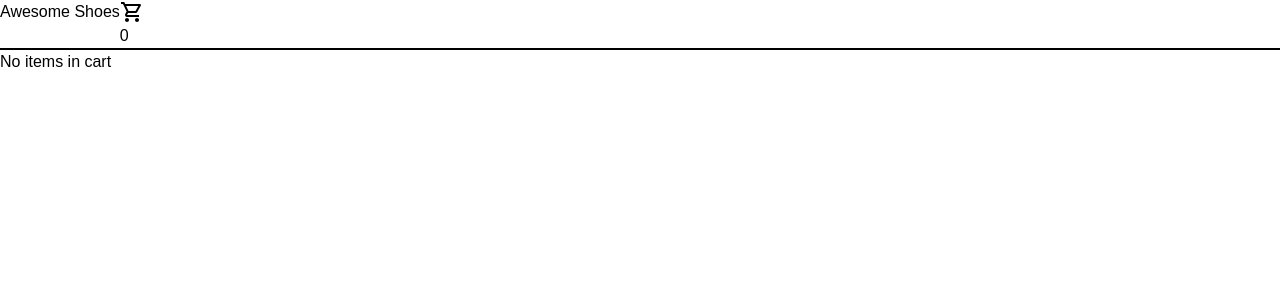
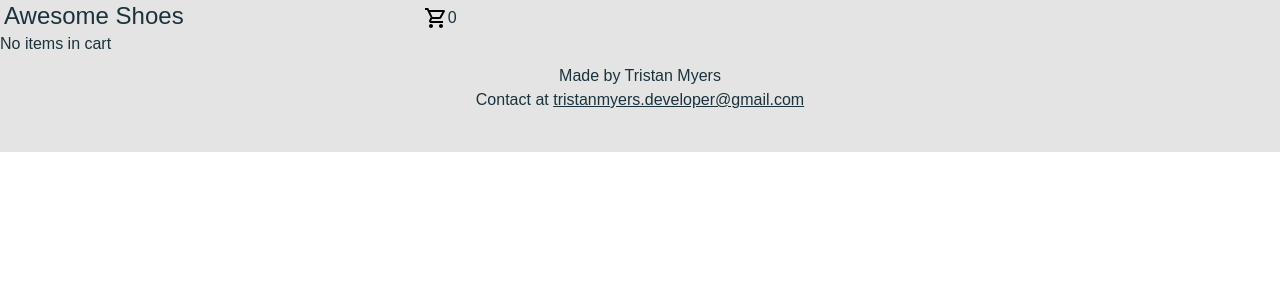
Before and after one commit to tristanmyers/ecommerce_site, a React (Create React App) app: page /shoppingcart in a window 1280 px wide. Shown: the top 300 px of the page. Built offline with nearby package versions, Linux system fonts and the light colour scheme.

Commit message:
deleted unused methods and constructor, added tailwind styling

```diff
--- a/src/App.js
+++ b/src/App.js
@@ -10,27 +10,6 @@ export const cartStorage = window.sessionStorage;
 
 // starting resolution is 360 width
 export default class App extends React.Component {
-  // none of the state and constructor stuff is needed right now
-  constructor(props) {
-    super(props);
-    this.addItemToCart = this.addItemToCart.bind(this);
-    this.state = {
-      itemsInCart: [],
-      cartItemCounter: 0
-    };
-  }
-  addItemToCart(name, price) {
-    this.setState({
-      itemsInCart: [
-        ...this.state.itemsInCart,
-        {itemName: name, itemPrice: price}
-      ]
-    });
-    this.setState({
-      cartItemCounter: this.state.itemsInCart.length + 1
-    });
-    cartStorage.setItem("itemsInCart", JSON.stringify({"name": name, "price": price}));
-  }
   renderCard() {
     return products.map((product, index) => {
       return (
@@ -47,9 +26,9 @@ export default class App extends React.Component {
   }
   render() {
     return (
-      <div className="app">
+      <div className="app flex flex-col bg-main-background text-main-font font-light">
         <Header />
-        <section className="main-card-container">
+        <section className="main-card-container flex flex-col space-y-0.5">
           {this.renderCard()}
         </section>
         <Footer />
--- a/src/components/Footer.js
+++ b/src/components/Footer.js
@@ -2,9 +2,9 @@ import React from "react";
 
 export default function Footer() {
 	return(
-		<div className="footer">
+		<div className="footer h-20 flex flex-col items-center m-2">
 			<p>Made by Tristan Myers</p>
-			<p>Contact at tristanmyers.developer@gmail.com</p>
+			<p>Contact at <a href="mailto:tristanmyers.developer@gmail.com" className="underline">tristanmyers.developer@gmail.com</a></p>
 		</div>
 	);
 }
--- a/src/components/Header.js
+++ b/src/components/Header.js
@@ -2,8 +2,8 @@ import ShoppingCart from "./ShoppingCart.js";
 
 export default function Header(props) {
   return (
-    <div className="header-container flex flex-row border-b-2 border-solid border-black">
-      <h1 className="logo"><a href="/">Awesome Shoes</a></h1>
+    <div className="header-container flex flex-row items-end w-screen gap-x-60">
+      <h1 className="logo text-2xl ml-1"><a href="/">Awesome Shoes</a></h1>
       <ShoppingCart />
     </div>
   );
--- a/src/components/ItemCard.js
+++ b/src/components/ItemCard.js
@@ -2,30 +2,26 @@ import React from "react";
 import { Link } from "react-router-dom";
 
 export default class ItemCard extends React.Component {
-  // constructor(props) {
-  //   super(props);
-  //   this.addItemToCart = this.addItemToCart.bind(this);
-  // }
-  // addItemToCart() {
-  //   this.props.addItemToCart(this.props.itemName, this.props.itemPrice);
-  // }
   render() {
     return (
-      <div className="card-container">
+      // why isn't this white?
+      <div className="card-container bg-white flex flex-row py-2 border-y-2 border-white rounded">
         <img
           src={this.props.itemImage}
           alt="a white and black adidas sneaker"
+          className="w-56 mr-6"
         />
-        <div className="product-properties">
-          <h3 className="product-name">{this.props.itemName}</h3>
+        <div className="product-properties flex flex-col items-start w-full mr-1 gap-1">
+          <h3 className="product-name text-lg">{this.props.itemName}</h3>
           <p className="product-desc">{this.props.itemDesc}</p>
           <p className="product-price">
             <strong>${this.props.itemPrice}</strong>
           </p>
+          <Link
+          to={`/productpage?itemId=${this.props.itemId}`}
+          className="underline">
+          See more</Link>
         </div>
-        <Link
-        to={`/productpage?itemId=${this.props.itemId}`}
-        >See more</Link>
       </div>
     );
   }
--- a/src/components/ShoppingCart.js
+++ b/src/components/ShoppingCart.js
@@ -12,7 +12,7 @@ export default class ShoppingCart extends React.Component {
   }
   render() {
     return (
-      <div className="shopping-cart-container">
+      <div className="shopping-cart-container flex flex-row pb-0.5">
         <a className="shopping-cart" href="/shoppingcart">
           <svg
             xmlns="http://www.w3.org/2000/svg"
@@ -24,8 +24,8 @@ export default class ShoppingCart extends React.Component {
             <path d="M0 0h24v24H0V0z" fill="none" />
             <path d="M15.55 13c.75 0 1.41-.41 1.75-1.03l3.58-6.49c.37-.66-.11-1.48-.87-1.48H5.21l-.94-2H1v2h2l3.6 7.59-1.35 2.44C4.52 15.37 5.48 17 7 17h12v-2H7l1.1-2h7.45zM6.16 6h12.15l-2.76 5H8.53L6.16 6zM7 18c-1.1 0-1.99.9-1.99 2S5.9 22 7 22s2-.9 2-2-.9-2-2-2zm10 0c-1.1 0-1.99.9-1.99 2s.89 2 1.99 2 2-.9 2-2-.9-2-2-2z" />
           </svg>
-          <p className="cart-counter">{this.state.numberOfItems}</p>
         </a>
+        <p className="cart-counter">{this.state.numberOfItems}</p>
       </div>
     );
   }
--- a/src/components/ShoppingCartItem.js
+++ b/src/components/ShoppingCartItem.js
@@ -6,10 +6,11 @@ const items = JSON.parse(cartStorage.getItem("itemsInCart"));
 // TODO: rerender after item has been removed
 export default function ShoppingCartItem(props) {
 	return (
-		<div className="shopping-cart-item">
-			<h3>{props.itemName}</h3>
-			<p>{props.itemQuantity}</p>
-			<button className="cart-remove-button" type="button" onClick={() => removeItemFromCart(props.itemId)}>
+		<div className="cart-item-container bg-white flex flex-row h-1/3 py-2 border-y-2 border-white rounded">
+			<p>{props.itemName} {props.itemQuantity}</p>
+			<button className="cart-remove-button"
+			 type="button"
+			 onClick={() => removeItemFromCart(props.itemId)}>
 			Remove item</button>
 		</div>
 	);
--- a/src/routes/ShoppingCartPage.js
+++ b/src/routes/ShoppingCartPage.js
@@ -1,5 +1,6 @@
 import React from "react";
-import Header from "../components/Header";
+import Header from "../components/Header.js";
+import Footer from '../components/Footer.js'
 import { products } from "../index.js";
 import ShoppingCartItem from "../components/ShoppingCartItem.js";
 
@@ -8,9 +9,10 @@ const items = JSON.parse(cartStorage.getItem("itemsInCart"));
 
 export default function ShoppingCartPage(props) {
 	return (
-    <div>
+    <div className="flex flex-col bg-main-background text-main-font font-light">
       <Header />
 			{renderItemsInCart()}
+			<Footer />
 		</div>
 	);
 }
```
